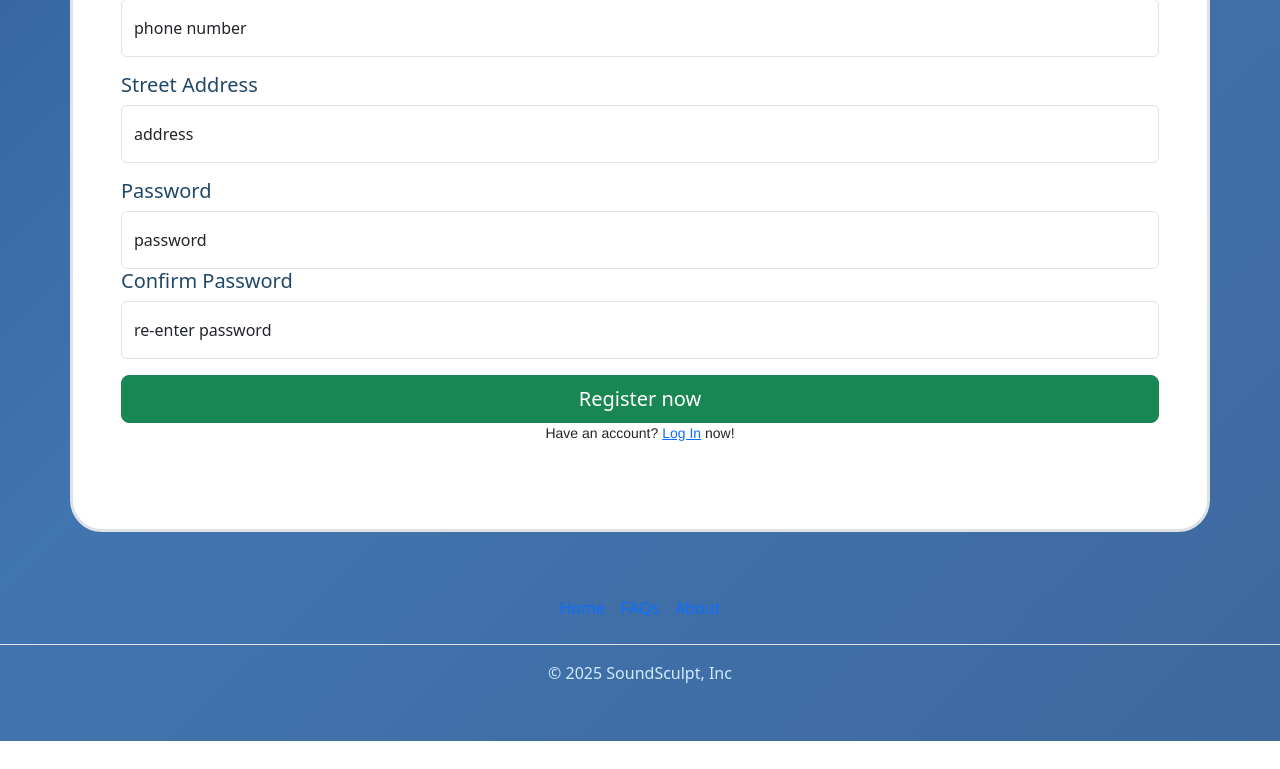
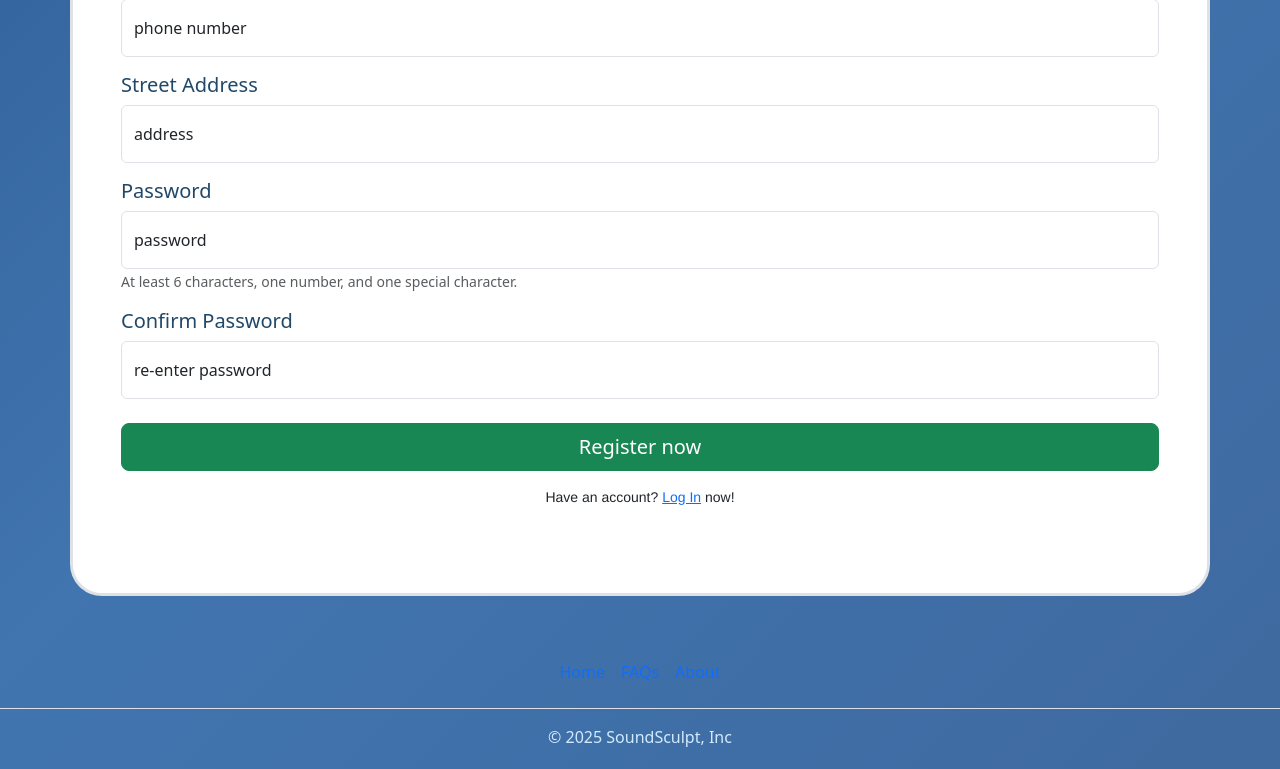
Before and after one commit to alfonso-av/iab207-assessment-2, a Flask app: template templates/register.html in a window 1280 px wide. Shown: the part 682-1451 px from the top of the page. Before the commit the page ends 1423 px from the top, so only its background shows below. Run offline with Flask 3, Linux system fonts and the light colour scheme; the template is opened without the code that fills it: values that come from a table or form of the project are taken from there, others are empty; parts of the project's set-up code (start-up, migrations or seed data) failed here and were passed over; some libraries are stand-ins or nearby versions.

Commit message:
added sample comments with proper registered users; implemented password validation policy for user registration

```diff
--- a/templates/register.html
+++ b/templates/register.html
@@ -2,23 +2,22 @@
 
 {% block content %}
 <body id="event_creation_body">
-            <!-- Shows what directory you're in on the website and gives you easy access to heading back to the homepage -->
+    <!-- Breadcrumb -->
     <nav aria-label="breadcrumb">
         <ol class="container breadcrumb mt-5 pt-5">
             <li class="breadcrumb-item"><a href="/">Homepage</a></li>
-                <li class="breadcrumb-item active text-body" aria-current="page" >Register an account</li>
+            <li class="breadcrumb-item active text-body" aria-current="page">Register an account</li>
         </ol>
     </nav>
 
-
-    <!-- Allows a logged in user to create their own concert by detailing information about it -->
+    <!-- Register Form -->
     <form id="form" class="container border border-3 p-5 rounded-5 needs-validation" novalidate method="POST" enctype="multipart/form-data">
         {{ form.hidden_tag() }}
 
         {% with messages = get_flashed_messages(with_categories=true) %}
         {% if messages %}
             {% for category, message in messages %}
-                    <div class="alert alert-{{category}}">
+                <div class="alert alert-{{ category }} mt-3">
                     {{ message }}
                 </div>
             {% endfor %}
@@ -28,93 +27,89 @@
         <div class="m-5">
             <h1 id="title">Register Now</h1>
         </div>
+
         <h5>First Name</h5>
         <div class="form-floating mb-3">
-                {{ form.first_name(class="form-control", id="floatingInput", placeholder="") }}
-            <label for="floatingInput">first name</label>
-            <div class="invalid-feedback">
-                Please enter your First Name
-            </div>
+            {{ form.first_name(class="form-control", id="floatingFirst", placeholder="") }}
+            <label for="floatingFirst">first name</label>
+            <div class="invalid-feedback">Please enter your First Name</div>
         </div>
 
         <h5>Surname</h5>
         <div class="form-floating mb-3">
-                {{ form.surname(class="form-control", id="floatingInput", placeholder="") }}
-            <label for="floatingInput">surname</label>
-            <div class="invalid-feedback">
-                Please enter your Surname
+            {{ form.surname(class="form-control", id="floatingSurname", placeholder="") }}
+            <label for="floatingSurname">surname</label>
+            <div class="invalid-feedback">Please enter your Surname</div>
         </div>
-        </div>
+
         <h5>Email</h5>
         <div class="form-floating mb-3">
-                {{ form.email(type="email", class="form-control", id="floatingInput", placeholder="") }}
-            <label for="floatingInput">email address</label>
-            <div class="invalid-feedback">
-                Please enter your Email
+            {{ form.email(type="email", class="form-control", id="floatingEmail", placeholder="") }}
+            <label for="floatingEmail">email address</label>
+            <div class="invalid-feedback">Please enter your Email</div>
         </div>
-        </div>
+
         <h5>Contact Number</h5>
         <div class="form-floating mb-3">
-                {{ form.phone(type="number", class="form-control", id="floatingInput", placeholder="") }}
-            <label for="floatingInput">phone number</label>
-            <div class="invalid-feedback">
-                Please enter a valid phone number
+            {{ form.phone(type="number", class="form-control", id="floatingPhone", placeholder="") }}
+            <label for="floatingPhone">phone number</label>
+            <div class="invalid-feedback">Please enter a valid phone number</div>
         </div>
-        </div>
+
         <h5>Street Address</h5>
         <div class="form-floating mb-3">
-                {{ form.address(class="form-control", id="floatingInput", placeholder="") }}
-            <label for="floatingInput">address</label>
-            <div class="invalid-feedback">
-                Please enter your street address
+            {{ form.address(class="form-control", id="floatingAddress", placeholder="") }}
+            <label for="floatingAddress">address</label>
+            <div class="invalid-feedback">Please enter your street address</div>
         </div>
-        </div>
+
         <h5>Password</h5>
         <div class="form-floating mb-3">
-                {{ form.password(type="password", class="form-control", id="floatingInput", placeholder="") }}
-                <label for="floatingInput">password</label>
+            {{ form.password(
+                type="password",
+                class="form-control",
+                id="floatingPassword",
+                placeholder="",
+                pattern="^(?=.*[0-9])(?=.*[!@#$%^&*(),.?\":{}|<>]).{6,}$",
+                title="At least 6 characters, one number, and one special character"
+            ) }}
+            <label for="floatingPassword">password</label>
             <div class="invalid-feedback">
-                Please enter a password with 4 characters minimum
+                Password must be at least 6 characters and include one number and one special character.
             </div>
+            <small class="text-muted">At least 6 characters, one number, and one special character.</small>
+        </div>
+
         <h5>Confirm Password</h5>
         <div class="form-floating mb-3">
-                {{ form.confirm(type="password", class="form-control", id="floatingInput", placeholder="") }}
-                <label for="floatingInput">re-enter password</label>
-            <div class="invalid-feedback">
-                Please re-enter your password
-            </div>
-            </div>
-            </div>
-        <div class="d-grid gap-2">
-            {{ form.submit(class="btn btn-success btn-lg", id="toastbtn") }}
-
+            {{ form.confirm(type="password", class="form-control", id="floatingConfirm", placeholder="") }}
+            <label for="floatingConfirm">re-enter password</label>
+            <div class="invalid-feedback">Please re-enter your password</div>
         </div>
 
-        <pre>
+        <div class="d-grid gap-2 mt-4">
+            {{ form.submit(class="btn btn-success btn-lg", id="toastbtn") }}
+        </div>
+
+        <pre class="mt-3">
 Have an account? <a href="/login">Log In</a> now!
         </pre>
     </form>
 
     <script>
     (() => {
-    'use strict'
-
-    // Fetch all the forms we want to apply custom Bootstrap validation styles to
-    const forms = document.querySelectorAll('.needs-validation')
-
-    // Loop over them and prevent submission
+        'use strict';
+        const forms = document.querySelectorAll('.needs-validation');
         Array.from(forms).forEach(form => {
             form.addEventListener('submit', event => {
                 if (!form.checkValidity()) {
-            event.preventDefault()
-            event.stopPropagation()
+                    event.preventDefault();
+                    event.stopPropagation();
                 }
-
-        form.classList.add('was-validated')
-        }, false)
-    })
-    })()
+                form.classList.add('was-validated');
+            }, false);
+        });
+    })();
     </script>
-
-
+</body>
 {% endblock %}
```
Also changed, not shown: travel/auth.py (+7 -0 lines), instance/events.db, 1 other file. Lines whose indentation alone changed are shown as unchanged.
